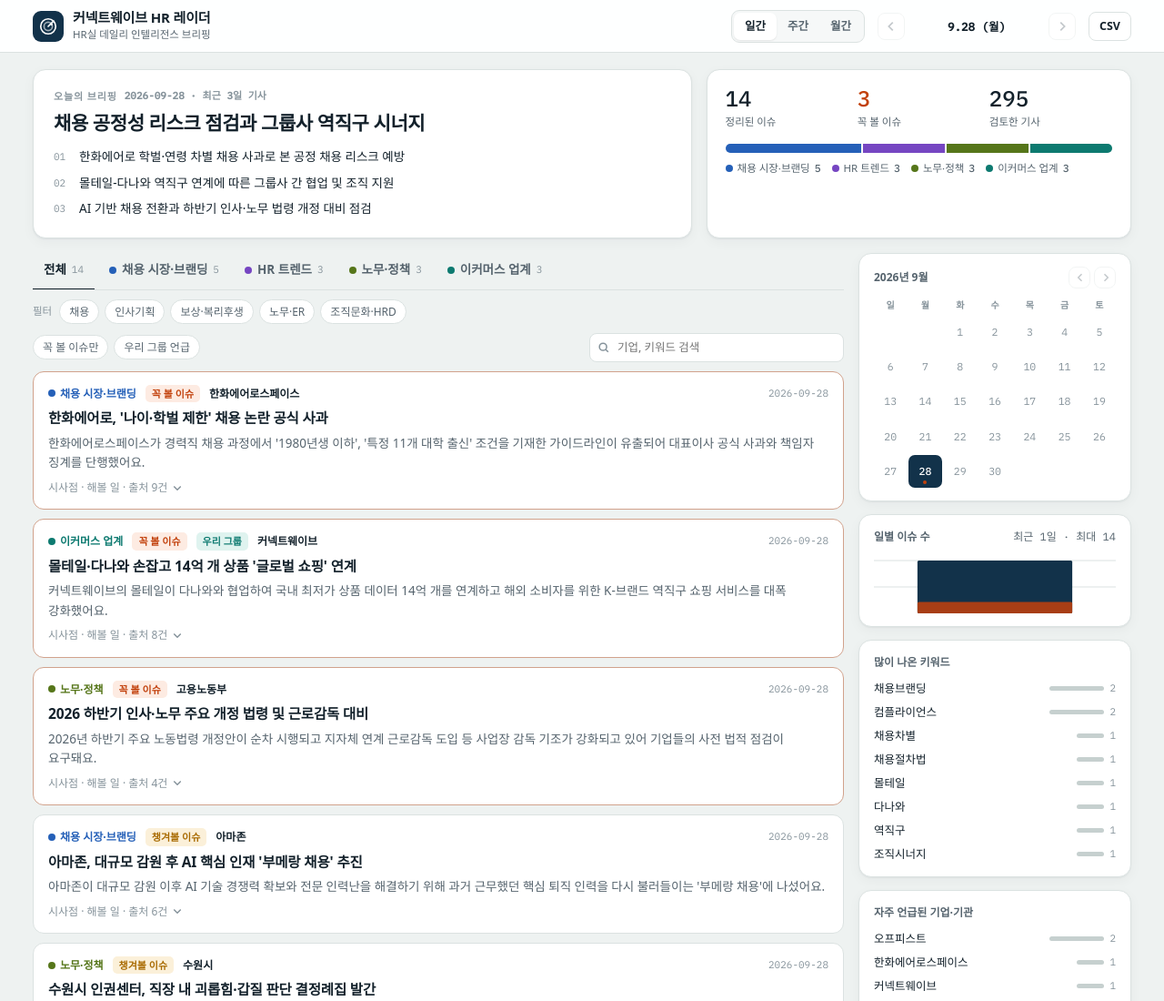
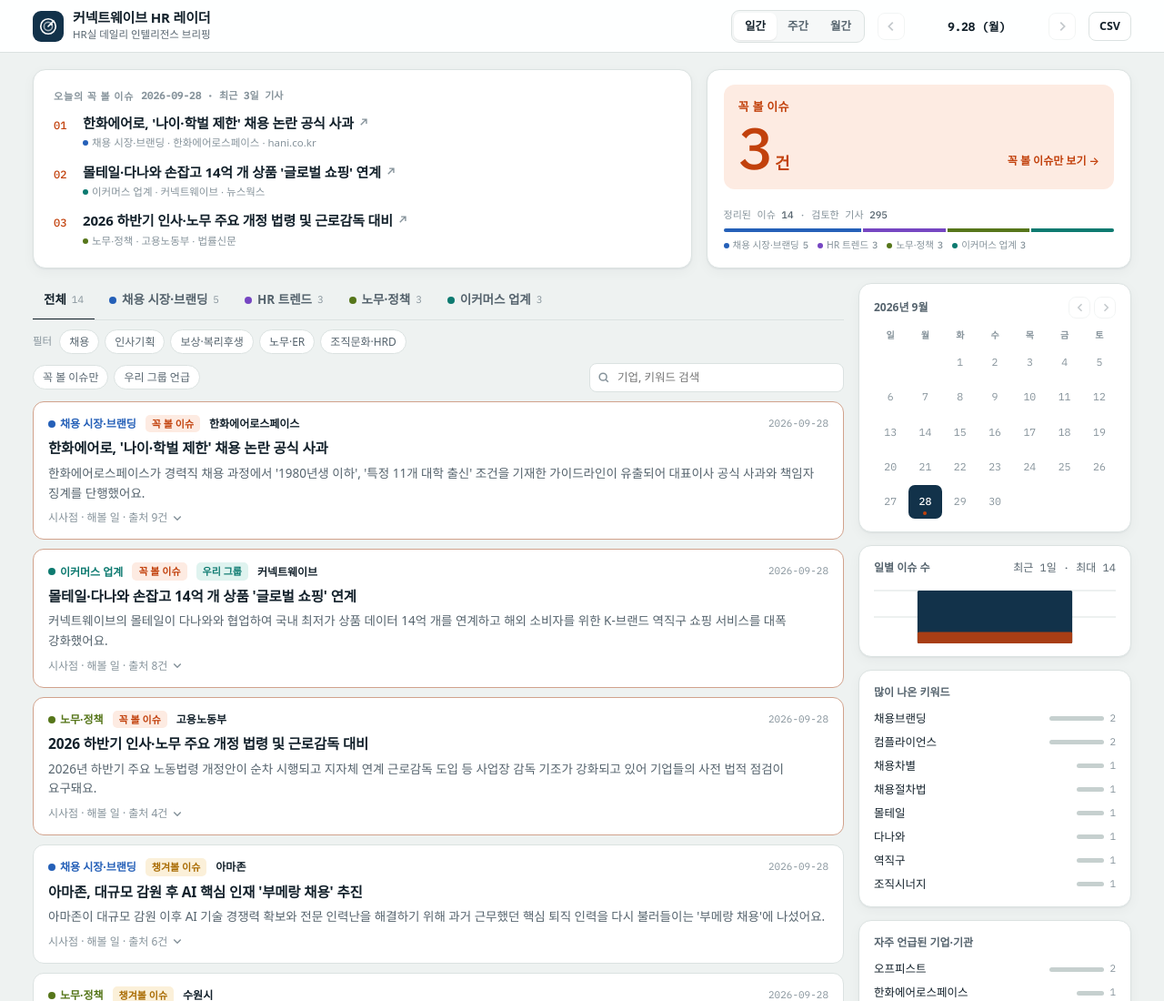
Before and after one commit to jinny57/cw-hr, a plain HTML site: page web/index.html in a window 1280 px wide. Shown: the top 1100 px of the page at 91% size. Drawn offline with Linux system fonts and the light colour scheme; a web font is replaced by a local one.

Commit message:
Add files via upload

```diff
--- a/web/index.html
+++ b/web/index.html
@@ -82,18 +82,34 @@
 .eyebrow{font-size:11px;font-weight:700;letter-spacing:.08em;color:var(--sub);text-transform:uppercase;display:flex;gap:8px;align-items:center}
 .eyebrow .mono{letter-spacing:0;text-transform:none}
 .lead h2{margin:6px 0 12px;font-size:21px;line-height:1.4;font-weight:700;letter-spacing:-.02em;text-wrap:balance}
-.points{margin:0;padding:0;list-style:none;display:flex;flex-direction:column;gap:7px}
-.points li{display:grid;grid-template-columns:22px 1fr;gap:6px;font-size:13.5px;color:var(--ink)}
-.points li span{font-family:var(--mono);font-size:11px;color:var(--sub);padding-top:2px}
-.stats{padding:18px 20px;display:flex;flex-direction:column;gap:14px}
-.kpis{display:grid;grid-template-columns:repeat(3,1fr);gap:10px}
-.kpi b{display:block;font-family:var(--mono);font-size:24px;font-weight:500;line-height:1.1;font-variant-numeric:tabular-nums}
-.kpi span{font-size:11.5px;color:var(--muted)}
-.kpi.hot b{color:var(--high)}
-.dist-bar{display:flex;height:10px;border-radius:5px;overflow:hidden;background:var(--surf2);gap:2px}
+.points{margin:10px 0 0;padding:0;list-style:none;display:flex;flex-direction:column;gap:12px}
+.points li{display:grid;grid-template-columns:24px minmax(0,1fr);gap:4px 8px;align-items:start}
+.pt-n{font-family:var(--mono);font-size:12px;color:var(--high);font-weight:500;padding-top:3px}
+.pt-title{font-size:15px;font-weight:700;line-height:1.45;color:var(--ink);text-decoration:none;letter-spacing:-.01em}
+a.pt-title:hover{color:var(--accent);text-decoration:underline;text-underline-offset:3px}
+.pt-title svg{display:inline-block;margin-left:5px;vertical-align:1px;color:var(--sub)}
+.pt-meta{display:flex;flex-wrap:wrap;align-items:center;gap:4px;font-size:11.5px;color:var(--sub);margin-top:1px}
+.pt-meta .dot{width:6px;height:6px}
+.pt-more button{border:0;background:none;padding:0;font-size:12.5px;font-weight:600;color:var(--high);cursor:pointer}
+.stats{padding:16px 18px;display:flex;flex-direction:column;justify-content:space-between;gap:14px}
+.hero-kpi{all:unset;box-sizing:border-box;cursor:pointer;display:grid;grid-template-columns:1fr auto;align-items:end;gap:2px 12px;padding:14px 16px;border-radius:12px;background:var(--high-bg);color:var(--high)}
+.hero-kpi:hover{filter:brightness(.98)}
+.hero-kpi:focus-visible{outline:2px solid var(--high);outline-offset:2px}
+.hero-kpi[aria-pressed="true"]{box-shadow:inset 0 0 0 2px var(--high)}
+.hk-label{grid-column:1/-1;font-size:13px;font-weight:700;letter-spacing:.02em}
+.hk-num{display:flex;align-items:baseline;gap:4px;line-height:1}
+.hk-num b{font-family:var(--mono);font-size:64px;font-weight:500;letter-spacing:-.03em;font-variant-numeric:tabular-nums}
+.hk-num i{font-style:normal;font-size:18px;font-weight:700}
+.hk-go{font-size:12px;font-weight:600;padding-bottom:8px;white-space:nowrap}
+.hero-kpi.zero{background:var(--surf2);color:var(--muted);cursor:default}
+.minor{display:flex;flex-direction:column;gap:6px}
+.kpi-line{margin:0;font-size:11px;color:var(--sub)}
+.kpi-line b{font-weight:500;color:var(--muted)}
+.dist-bar{display:flex;height:4px;border-radius:2px;overflow:hidden;background:var(--surf2);gap:2px}
 .dist-bar i{display:block;height:100%}
-.legend{display:flex;flex-wrap:wrap;gap:4px 12px;font-size:11.5px;color:var(--muted);margin-top:8px}
-.legend span{display:inline-flex;align-items:center;gap:5px}
+.legend{display:flex;flex-wrap:wrap;gap:2px 10px;font-size:10.5px;color:var(--sub)}
+.legend span{display:inline-flex;align-items:center;gap:4px}
+.legend .dot{width:6px;height:6px}
 .dot{width:8px;height:8px;border-radius:50%;display:inline-block;flex:none}
 
 /* body grid */
@@ -224,12 +240,13 @@
       <ol class="points" id="points"></ol>
     </div>
     <div class="panel stats">
-      <div class="kpis">
-        <div class="kpi"><b id="kCards">0</b><span>정리된 이슈</span></div>
-        <div class="kpi hot"><b id="kHigh">0</b><span>꼭 볼 이슈</span></div>
-        <div class="kpi"><b id="kArticles">0</b><span>검토한 기사</span></div>
-      </div>
-      <div>
+      <button class="hero-kpi" type="button" id="heroHigh" aria-pressed="false" title="꼭 볼 이슈만 목록에 보여줘요">
+        <span class="hk-label">꼭 볼 이슈</span>
+        <span class="hk-num"><b id="kHigh">0</b><i>건</i></span>
+        <span class="hk-go" id="heroHint">꼭 볼 이슈만 보기 →</span>
+      </button>
+      <div class="minor">
+        <p class="kpi-line mono">정리된 이슈 <b id="kCards">0</b> · 검토한 기사 <b id="kArticles">0</b></p>
         <div class="dist-bar" id="distBar" aria-hidden="true"></div>
         <div class="legend" id="legend"></div>
       </div>
@@ -349,29 +366,34 @@
 
   function renderBrief(reps, items){
     const high = items.filter(i => i.importance === 'high');
-    if (st.view === 'day'){
-      const r = reps[0];
-      $('#leadEyebrow').textContent = st.anchor === dates[0] ? '오늘의 브리핑' : '그날의 브리핑';
-      $('#leadDate').textContent = r ? `${r.date}${r.window_days > 1 ? ` · 최근 ${r.window_days}일 기사` : ''}` : '';
-      $('#headline').textContent = r?.headline || '이 날은 브리핑이 없어요';
-      const pts = (r?.points || []).length ? r.points : high.slice(0,3).map(i => i.title);
-      $('#points').innerHTML = pts.map((p, i) => `<li><span>0${i+1}</span>${esc(p)}</li>`).join('');
-    } else {
-      $('#leadEyebrow').textContent = st.view === 'week' ? '이번 주 요약' : '이번 달 요약';
-      $('#leadDate').textContent = `${reps.length}일치 브리핑`;
-      const top = [...high].sort((a,b) => (b.sources?.length||0) - (a.sources?.length||0));
-      const seen = new Set(), pts = [];
-      for (const i of top){ if (!seen.has(i.title)){ seen.add(i.title); pts.push(i); } if (pts.length === 3) break; }
-      const cnt = {}; items.forEach(i => cnt[i.cat] = (cnt[i.cat]||0) + 1);
-      const topCat = Object.entries(cnt).sort((a,b) => b[1]-a[1])[0];
-      const catName = topCat ? (META.categories.find(c => c.id === topCat[0])?.name || topCat[0]) : '';
-      $('#headline').textContent = items.length
-        ? `${catName} 이슈가 가장 많았고, 꼭 볼 이슈는 ${high.length}건이에요`
-        : '이 기간에는 브리핑이 없어요';
-      $('#points').innerHTML = pts.map((p, i) => `<li><span>0${i+1}</span>${esc(p.title)} <span style="font-family:var(--sans);font-size:11.5px">· ${esc(fmt(p._day))}</span></li>`).join('');
-    }
+    // 왼쪽 패널: 꼭 볼 이슈 목록 (제목 → 원문 기사 링크)
+    const label = st.view === 'day' ? (st.anchor === dates[0] ? '오늘' : '그날') : st.view === 'week' ? '이번 주' : '이번 달';
+    $('#leadEyebrow').textContent = `${label}의 꼭 볼 이슈`;
+    const r0 = reps[0];
+    $('#leadDate').textContent = st.view === 'day'
+      ? (r0 ? `${r0.date}${r0.window_days > 1 ? ` · 최근 ${r0.window_days}일 기사` : ''}` : '')
+      : `${reps.length}일치 브리핑`;
+    const seenT = new Set(), list = [];
+    [...high].sort((a, b) => (b._day || '').localeCompare(a._day || '') || (b.sources?.length||0) - (a.sources?.length||0))
+      .forEach(i => { const k = i.title; if (!seenT.has(k)){ seenT.add(k); list.push(i); } });
+    const MAX = st.view === 'day' ? 8 : 6, shown = list.slice(0, MAX);
+    $('#headline').hidden = !!list.length;
+    $('#headline').textContent = reps.length ? `${label}은 꼭 볼 이슈가 없어요` : '이 기간에는 브리핑이 없어요';
+    $('#points').innerHTML = shown.map((it, n) => {
+      const src = (it.sources || []).find(x => x.url && !x.url.startsWith('#'));
+      const cat = META.categories.find(c => c.id === it.cat);
+      const title = src
+        ? `<a class="pt-title" href="${esc(src.url)}" target="_blank" rel="noopener">${esc(it.title)}<svg width="11" height="11" viewBox="0 0 16 16" fill="none" stroke="currentColor" stroke-width="2" aria-hidden="true"><path d="M6 3h7v7M13 3 4 12"/></svg></a>`
+        : `<span class="pt-title">${esc(it.title)}</span>`;
+      return `<li><span class="pt-n">${String(n+1).padStart(2,'0')}</span><div>${title}
+        <div class="pt-meta"><i class="dot" style="background:${catColor(it.cat)}"></i>${[cat?.name, it.company, src?.name, st.view !== 'day' ? fmt(it._day) : ''].filter(Boolean).map(esc).join(' · ')}</div></div></li>`;
+    }).join('') + (list.length > MAX ? `<li class="pt-more"><span></span><button type="button" id="moreHigh">외 ${list.length - MAX}건 더 보기 →</button></li>` : '');
+    const mh = $('#moreHigh'); if (mh) mh.addEventListener('click', () => $('#heroHigh').click());
     $('#kCards').textContent = items.length;
     $('#kHigh').textContent = high.length;
+    const hero = $('#heroHigh');
+    hero.classList.toggle('zero', !high.length);
+    $('#heroHint').textContent = !high.length ? '오늘은 없어요' : st.high ? '전체 보기 →' : '꼭 볼 이슈만 보기 →';
     $('#kArticles').textContent = reps.reduce((s, r) => s + (r.article_count || 0), 0).toLocaleString('ko-KR');
 
     const cnt = {}; items.forEach(i => cnt[i.cat] = (cnt[i.cat]||0) + 1);
@@ -499,6 +521,7 @@
     const items = allItems(reps);
     renderHeader(); renderBrief(reps, items); renderTabs(items); renderTeams(); renderList(items); renderRail(items);
     $('#onlyHigh').setAttribute('aria-pressed', st.high);
+    $('#heroHigh').setAttribute('aria-pressed', st.high);
     $('#onlyOwn').setAttribute('aria-pressed', st.own);
     $('#resetFilters').hidden = !(st.teams.length || st.high || st.own || st.q || st.cat !== 'all');
   }
@@ -526,6 +549,11 @@
     const b = e.target.closest('[data-team]'); if (!b) return;
     const t = b.dataset.team; st.teams = st.teams.includes(t) ? st.teams.filter(x => x !== t) : [...st.teams, t];
     store.set('teams', st.teams); render();
+  });
+  $('#heroHigh').addEventListener('click', e => {
+    if (e.currentTarget.classList.contains('zero')) return;
+    st.high = !st.high; render();
+    if (st.high) document.querySelector('.grid').scrollIntoView({ behavior: 'smooth', block: 'start' });
   });
   $('#resetFilters').addEventListener('click', () => {
     st.teams = []; st.high = false; st.own = false; st.q = ''; st.cat = 'all';
```
